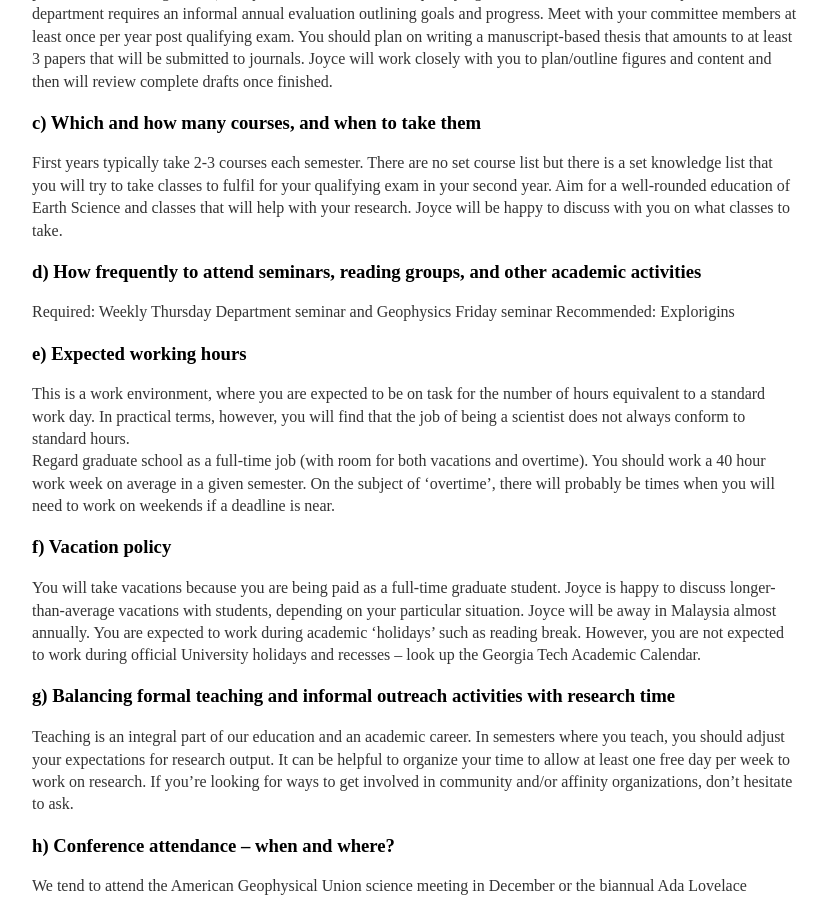
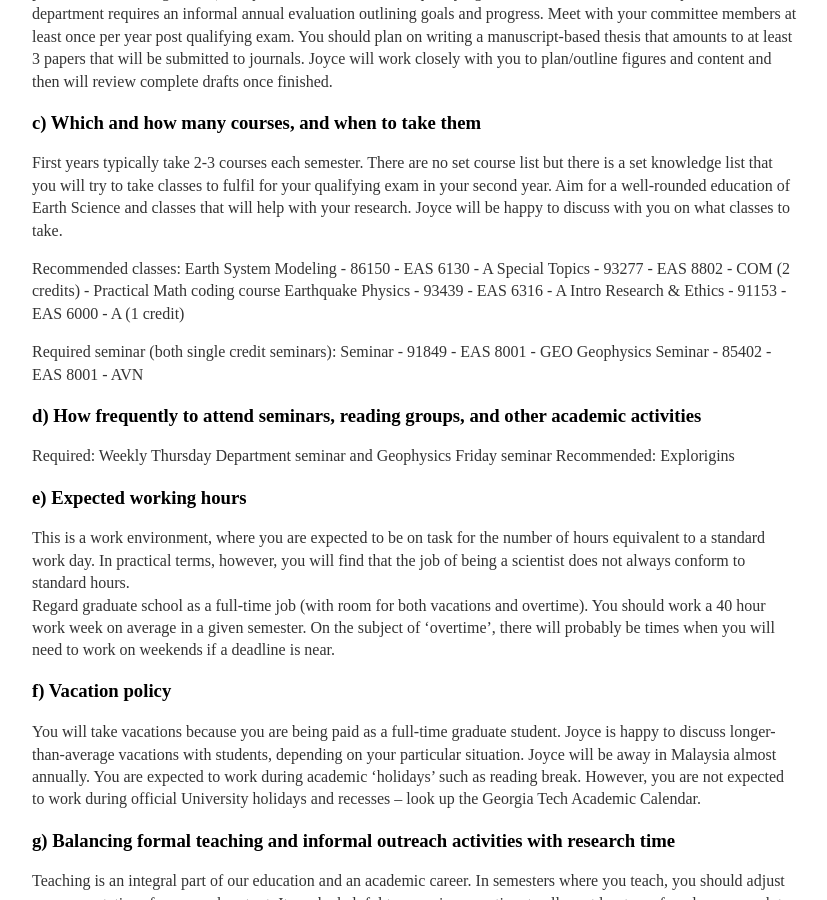
Before and after one commit to joycesim/joycesim.github.io, a Jekyll site: the page built from SimLabExpectations/index.md, in a window 1280 px wide and 900 px high, scrolled down 831 px. Shown: the whole window, without its empty margins (224-1051 px from the left). Built offline with Jekyll 4.4.1, drawn with Linux system fonts in a browser that asks for light colours.

Commit message:
Update index.md

```diff
--- a/SimLabExpectations/index.md
+++ b/SimLabExpectations/index.md
@@ -37,6 +37,16 @@ First years typically take 2-3 courses each semester.
 There are no set course list but there is a set knowledge list that you will try to take classes to fulfil for your qualifying exam in your second year.
 Aim for a well-rounded education of Earth Science and classes that will help with your research.
 Joyce will be happy to discuss with you on what classes to take.
+
+Recommended classes:
+Earth System Modeling - 86150 - EAS 6130 - A
+Special Topics - 93277 - EAS 8802 - COM (2 credits) - Practical Math coding course
+Earthquake Physics - 93439 - EAS 6316 - A
+Intro Research & Ethics - 91153 - EAS 6000 - A (1 credit)
+
+Required seminar (both single credit seminars):
+Seminar - 91849 - EAS 8001 - GEO
+Geophysics Seminar - 85402 - EAS 8001 - AVN
 
 ### d)    How frequently to attend seminars, reading groups, and other academic activities
 
```
